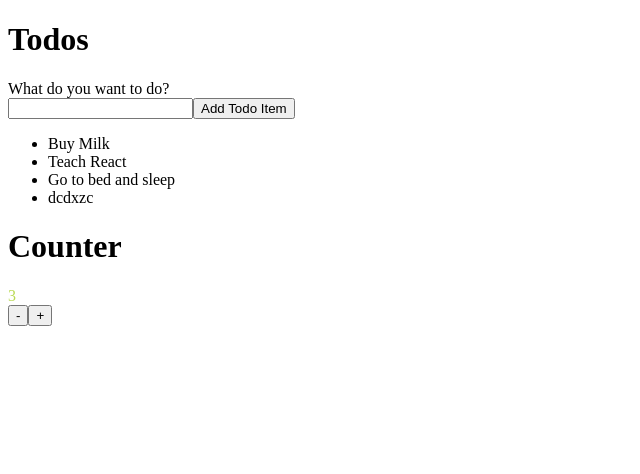
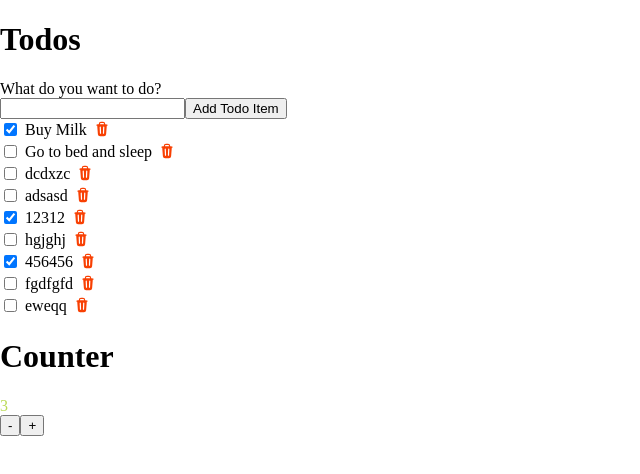
Before and after one commit to PaulNegoescu/web-complete-02, a React (Vite) app: page / in a window 1280 px wide. Shown: the top 474 px of the page, without its empty margins (0-640 px from the left). Built offline with nearby package versions, Linux system fonts and the light colour scheme; data requests are answered from the project's data file.

Commit message:
Finished the Todo CRUD

```diff
--- a/db.json
+++ b/db.json
@@ -11,13 +11,7 @@
       "id": 1,
       "userId": 1,
       "title": "Buy Milk",
-      "completed": false
-    },
-    {
-      "title": "Teach React",
-      "userId": 1,
-      "completed": false,
-      "id": 2
+      "completed": true
     },
     {
       "title": "Go to bed and sleep",
@@ -30,6 +24,42 @@
       "userId": 1,
       "completed": false,
       "id": 4
+    },
+    {
+      "title": "adsasd",
+      "userId": 1,
+      "completed": false,
+      "id": 5
+    },
+    {
+      "title": "12312",
+      "userId": 1,
+      "completed": true,
+      "id": 6
+    },
+    {
+      "title": "hgjghj",
+      "userId": 1,
+      "completed": false,
+      "id": 7
+    },
+    {
+      "title": "456456",
+      "userId": 1,
+      "completed": true,
+      "id": 8
+    },
+    {
+      "title": "fgdfgfd",
+      "userId": 1,
+      "completed": false,
+      "id": 9
+    },
+    {
+      "title": "eweqq",
+      "userId": 1,
+      "completed": false,
+      "id": 10
     }
   ]
 }
--- a/package.json
+++ b/package.json
@@ -15,7 +15,8 @@
     "json-server": "^0.17.4",
     "json-server-auth": "^2.1.0",
     "react": "^19.1.0",
-    "react-dom": "^19.1.0"
+    "react-dom": "^19.1.0",
+    "react-icons": "^5.5.0"
   },
   "devDependencies": {
     "@eslint/js": "^9.29.0",
--- /dev/null
+++ b/src/App.css
@@ -0,0 +1,12 @@
+:root {
+  --danger-color: rgb(248, 64, 3);
+}
+
+html {
+  font-size: 62.5%;
+}
+
+body {
+  margin: 0;
+  font-size: 1.6rem;
+}
--- a/src/App.jsx
+++ b/src/App.jsx
@@ -1,5 +1,7 @@
 import { Counter } from "./features/Counter/Counter";
 import { TodoList } from "./features/Todos/TodoList";
+
+import './App.css';
 
 export function App() {
   return (
--- /dev/null
+++ b/src/features/Todos/AddTodoForm.jsx
@@ -0,0 +1,34 @@
+const apiUrl = import.meta.env.VITE_API_URL;
+
+export function AddTodoForm({updateTodoList}) {
+  async function handleAddTodo(e) {
+    e.preventDefault();
+
+    const data = new FormData(e.target);
+    const newTodo = {
+      title: data.get('title'),
+      userId: 1,
+      completed: false,
+    };
+
+    const newlyAddedTodo = await fetch(`${apiUrl}/todos`, {
+      method: 'POST',
+      body: JSON.stringify(newTodo),
+      headers: {
+        'Content-Type': 'application/json',
+      },
+    }).then((res) => res.json());
+
+    updateTodoList(newlyAddedTodo);
+  }
+
+  return (
+    <form onSubmit={handleAddTodo}>
+        <label htmlFor="title">What do you want to do?</label>
+        <div>
+          <input type="text" name="title" id="title" />
+          <button type="submit">Add Todo Item</button>
+        </div>
+      </form>
+  )
+}
--- /dev/null
+++ b/src/features/Todos/TodoItem.jsx
@@ -0,0 +1,45 @@
+import { useId } from 'react';
+import { HiMiniTrash } from 'react-icons/hi2';
+
+import styles from './Todos.module.css';
+
+const apiUrl = import.meta.env.VITE_API_URL;
+
+export function TodoItem({ todo, onDelete }) {
+  const id = useId();
+
+  function handleCompleteTodo(e) {
+    fetch(`${apiUrl}/todos/${todo.id}`, {
+      method: 'PATCH',
+      body: JSON.stringify({
+        completed: e.target.checked,
+      }),
+      headers: {
+        'Content-Type': 'application/json',
+      },
+    });
+  }
+
+  async function handleDeleteTodo() {
+    await fetch(`${apiUrl}/todos/${todo.id}`, {
+      method: 'DELETE',
+    });
+
+    onDelete(todo);
+  }
+
+  return (
+    <li className={styles.item}>
+      <input
+        type="checkbox"
+        id={`todoItem_${id}`}
+        defaultChecked={todo.completed}
+        onChange={handleCompleteTodo}
+      />
+      <label htmlFor={`todoItem_${id}`}>{todo.title}</label>{' '}
+      <button type="button" onClick={handleDeleteTodo}>
+        <HiMiniTrash />
+      </button>
+    </li>
+  );
+}
--- a/src/features/Todos/TodoList.jsx
+++ b/src/features/Todos/TodoList.jsx
@@ -1,31 +1,29 @@
 import { useEffect, useState } from 'react';
+import { AddTodoForm } from './AddTodoForm';
+import { TodoItem } from './TodoItem';
+
+import styles from './Todos.module.css';
+
+const apiUrl = import.meta.env.VITE_API_URL;
 
 export function TodoList() {
   const [todos, setTodos] = useState(null);
 
   useEffect(() => {
-    fetch('http://localhost:3080/todos')
+    fetch(`${apiUrl}/todos`)
       .then((res) => res.json())
       .then((data) => setTodos(data));
   }, []);
 
-  function handleAddTodo(e) {
-    e.preventDefault();
+  function handleAddTodo(newTodo) {
+    // const updatedTodos = [...todos];
+    // updatedTodos.push(newlyAddedTodo);
+    // setTodos(updatedTodos);
+    setTodos([...todos, newTodo]);
+  }
 
-    const data = new FormData(e.target);
-    const newTodo = {
-      title: data.get('title'),
-      userId: 1,
-      completed: false,
-    };
-
-    fetch('http://localhost:3080/todos', {
-      method: 'POST',
-      body: JSON.stringify(newTodo),
-      headers: {
-        'Content-Type': 'application/json',
-      },
-    });
+  function handleDelete(todo) {
+    setTodos(todos.filter((t) => t !== todo))
   }
 
   // if(!todos) {
@@ -35,16 +33,10 @@ export function TodoList() {
   return (
     <>
       <h1>Todos</h1>
-      <form onSubmit={handleAddTodo}>
-        <label htmlFor="title">What do you want to do?</label>
-        <div>
-          <input type="text" name="title" id="title" />
-          <button type="submit">Add Todo Item</button>
-        </div>
-      </form>
+      <AddTodoForm updateTodoList={handleAddTodo} />
       {!todos && <strong>Loading ...</strong>}
-      <ul>
-        {todos && todos.map((todo) => <li key={todo.id}>{todo.title}</li>)}
+      <ul className={styles.list}>
+        {todos && todos.map((todo) => <TodoItem key={todo.id} todo={todo} onDelete={handleDelete} />)}
       </ul>
     </>
   );
--- /dev/null
+++ b/src/features/Todos/Todos.module.css
@@ -0,0 +1,27 @@
+.item {
+  display: flex;
+  align-items: center;
+  gap: .5rem;
+
+  & > button {
+    --text-color: var(--danger-color);
+
+    padding: .2rem .2rem 0;
+
+    background: none;
+    border: none;
+    color: var(--text-color);
+    cursor: pointer;
+    font-size: 1.6rem;
+
+    &:hover {
+      --text-color: color-mix(in srgb, var(--danger-color) 70%, #000);
+    }
+  }
+}
+
+.list {
+  margin: 0;
+  padding: 0;
+  list-style: none;
+}
```
Also changed, not shown: 2 other files (tests, documents, lock files or other folders).
